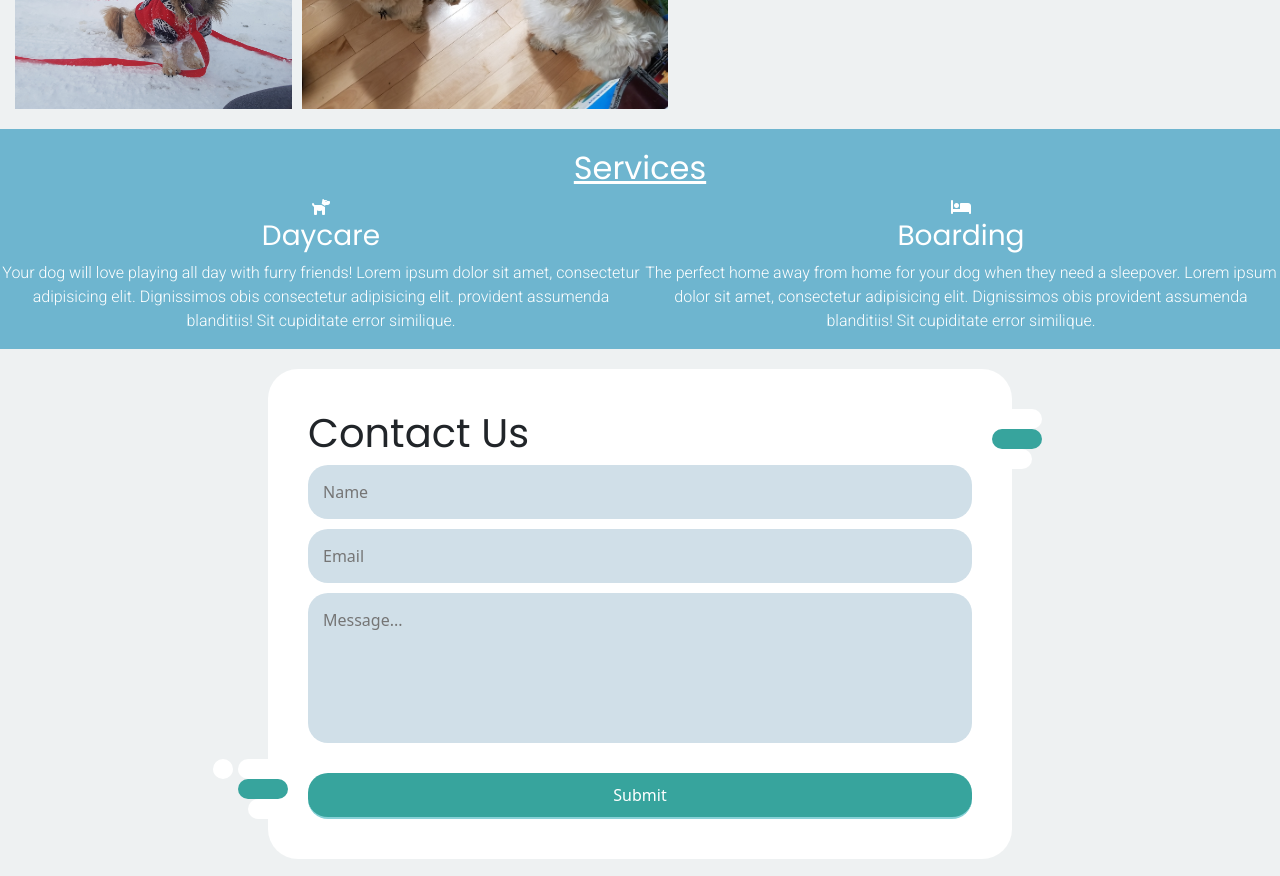
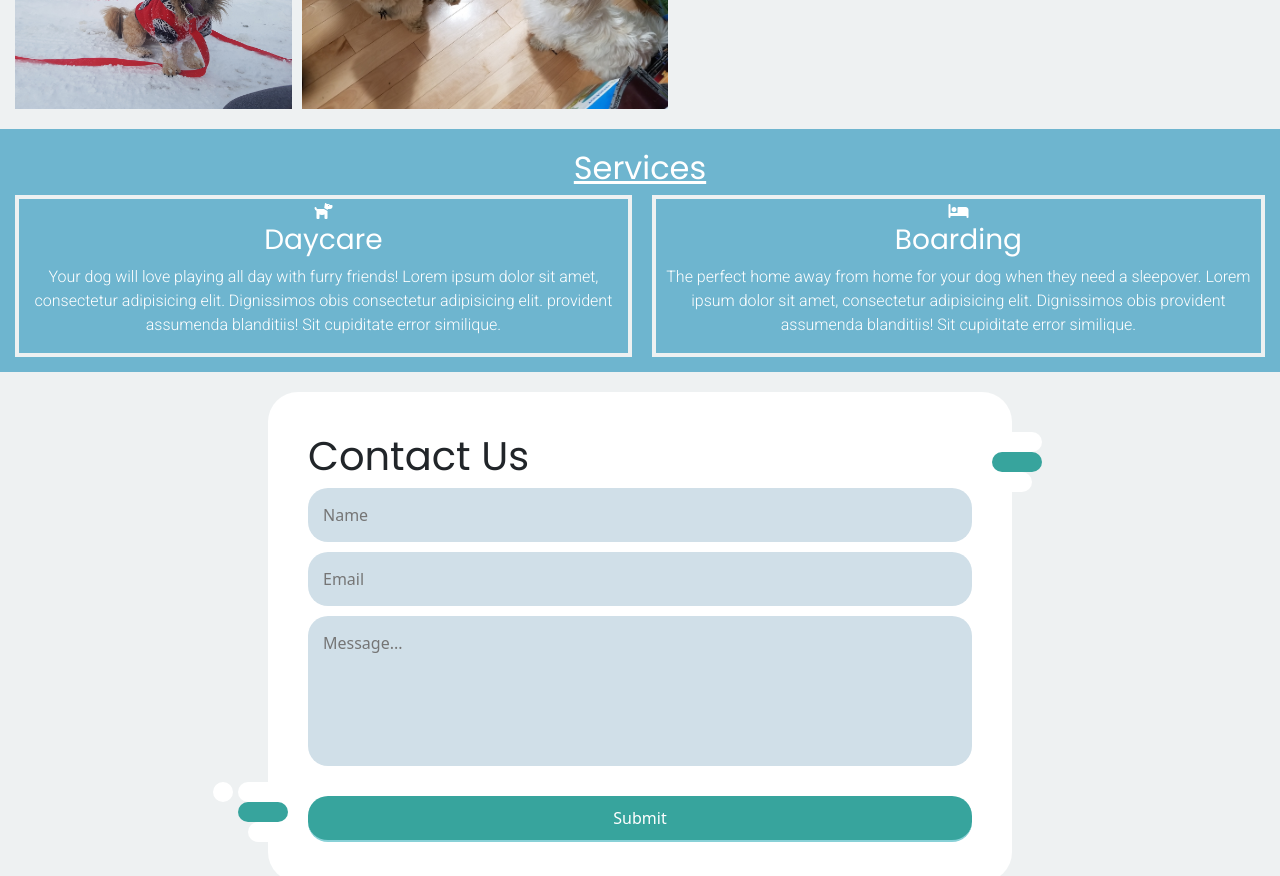
Before and after one commit to KalennaCodes/Doggy-Daycare, a plain HTML site: page index.html in a window 1280 px wide. Shown: the part 1260-2136 px from the top of the page. Drawn offline with nearby package versions, Linux system fonts and the light colour scheme.

Commit message:
Update styles.css

```diff
--- a/styles.css
+++ b/styles.css
@@ -142,8 +142,15 @@ main {
     display: flex;
 
 }
-.fa-dog {
+.Daycare {
+    border: 4px solid #EEF1F2;
+    margin-left: 15px;
+    margin-right: 20px;
+}
 
+.Boarding {
+    border: 4px solid #EEF1F2;
+    margin-right: 15px;
 }
 
 .thirdContainer {
@@ -152,7 +159,7 @@ main {
     padding-top: 20px;
     color: white;
     text-align: center;
-
+    padding-bottom: 15px;
 }
 
 /* FOURTH SECTION CONTACT US */
```
